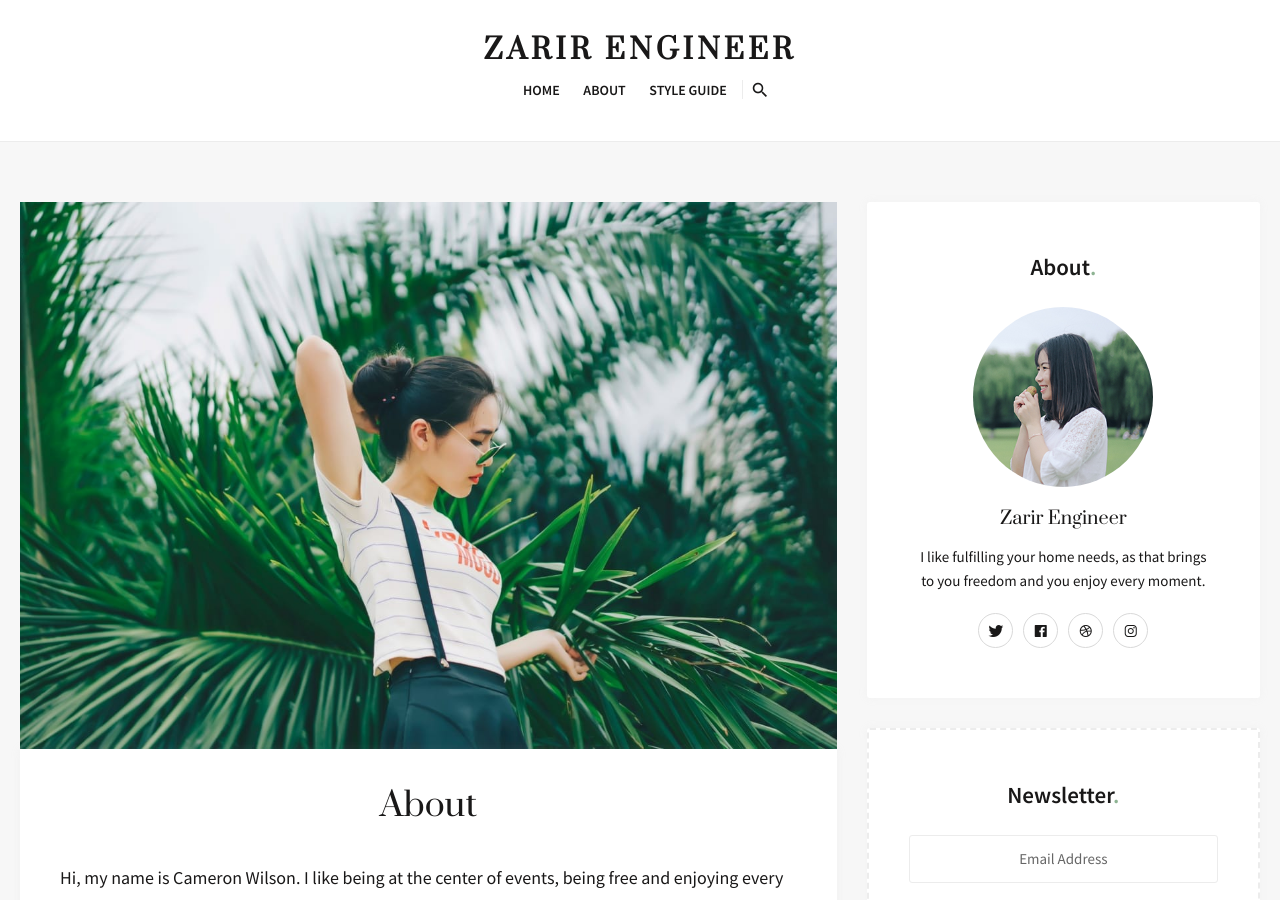
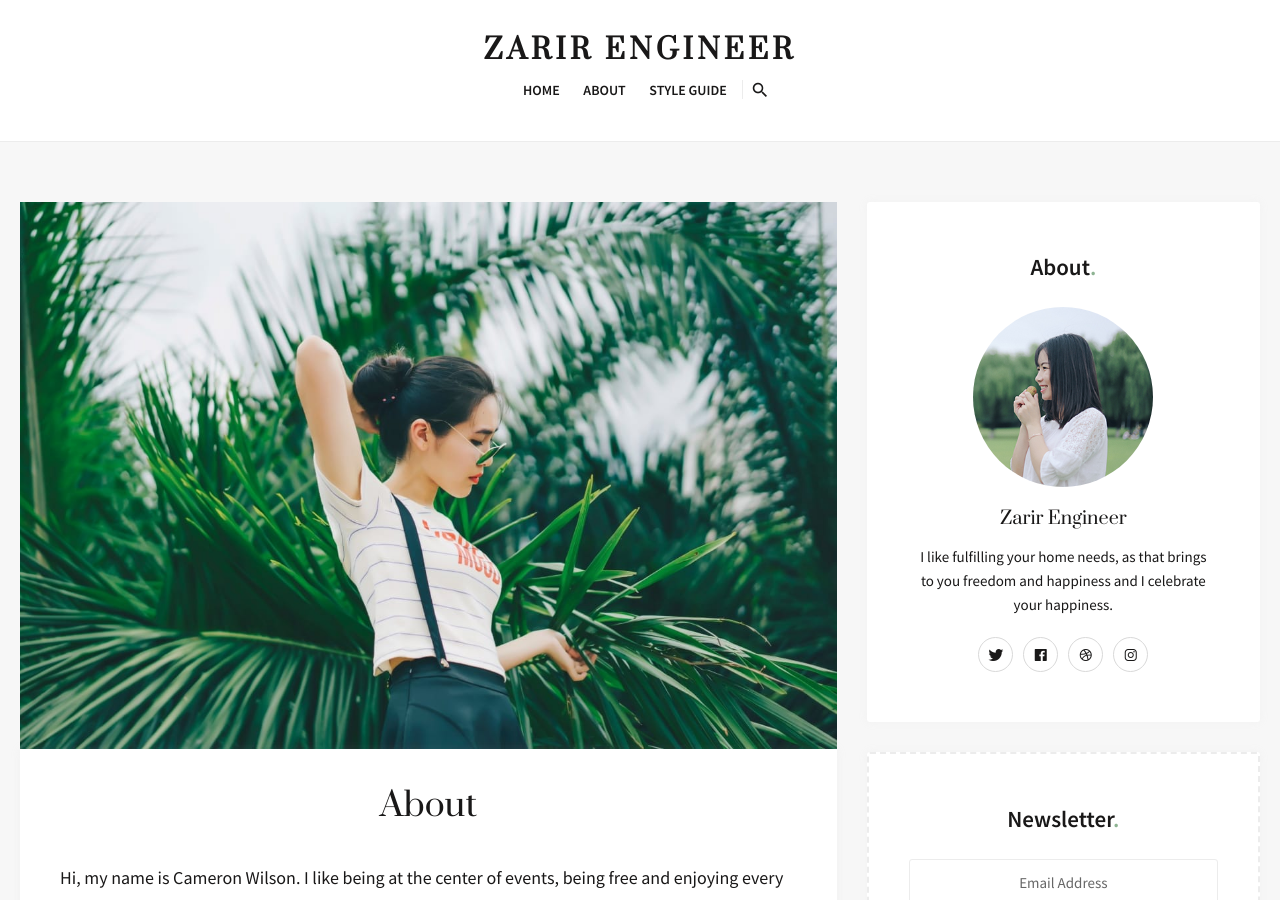
Before and after one commit to singhaidotnish/zarir-jekyll, a Jekyll site: the page built from _pages/about.md, in a window 1280 px wide and 900 px high. Built offline with Jekyll 4.4.1, drawn with Linux system fonts in a browser that asks for light colours; nearby versions of some CDN libraries.

Commit message:
update _config.yml

```diff
--- a/_config.yml
+++ b/_config.yml
@@ -15,7 +15,7 @@ author:
   image: '/images/15.jpg'
   avatar: '/images/01.jpg'
   job: Realty Estate Agent
-  bio: I like fulfilling your home needs, as that brings to you freedom and you enjoy every moment.
+  bio: I like fulfilling your home needs, as that brings to you freedom and happiness and I celebrate your happiness.
 
 
 #-------------------------------
```
